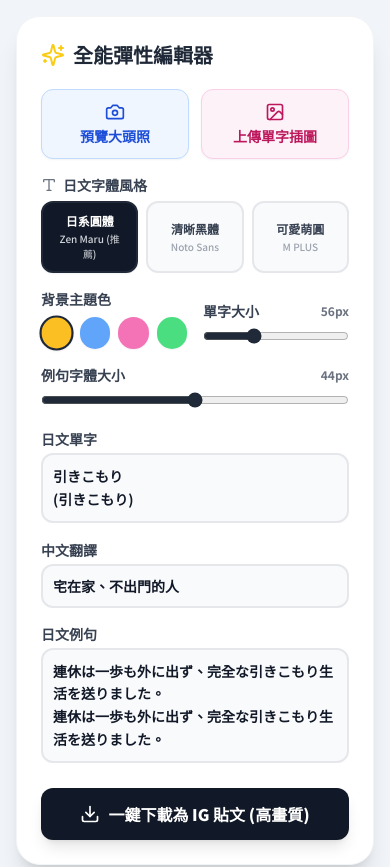
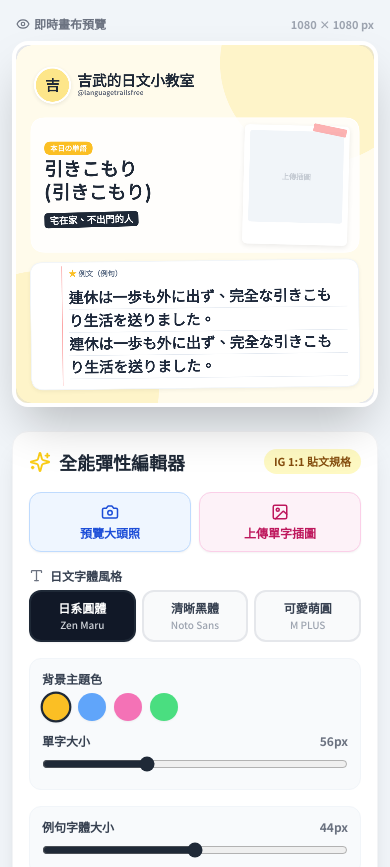
Before and after one commit to chankeye/ig-card-generator, a React (Vite) app: page / in a window 390 px wide. Shown: the top 867 px of the page. Built offline with nearby package versions, Linux system fonts and the light colour scheme; a web font is replaced by a local one.

Commit message:
Fix mobile responsive UI layout and preview scaling

```diff
--- a/src/App.tsx
+++ b/src/App.tsx
@@ -1,5 +1,5 @@
 import React, { useRef, useState, useEffect } from 'react';
-import { Camera, Download, Image as ImageIcon, Sparkles, Type } from 'lucide-react';
+import { Camera, Download, Image as ImageIcon, Sparkles, Type, Eye } from 'lucide-react';
 
 export default function App() {
   const [word, setWord] = useState('引きこもり\n(引きこもり)');
@@ -194,7 +194,7 @@ export default function App() {
     // 相片內部區域
     const photoPad = Math.round(polaroidW * 0.055);
     const photoW = polaroidW - photoPad * 2;
-    const photoH = polaroidH - photoPad * 2 - Math.round(polaroidH * 0.14); // 底部保留拍立得經典白邊
+    const photoH = polaroidH - photoPad * 2 - Math.round(polaroidH * 0.14); // 底部保留拍立得白邊
     const photoX = polaroidX + photoPad;
     const photoY = polaroidY + photoPad;
 
@@ -217,7 +217,7 @@ export default function App() {
       ctx.textAlign = 'left'; ctx.globalAlpha = 1;
     }
 
-    // 紙膠帶裝飾（固定在拍立得右上角內側，不會超出主卡片）
+    // 紙膠帶裝飾
     const tapeW = Math.round(polaroidW * 0.32);
     const tapeH = 24;
     ctx.fillStyle = colors.tape; ctx.globalAlpha = 0.85; ctx.save();
@@ -226,7 +226,7 @@ export default function App() {
 
     ctx.restore(); // 恢復拍立得旋轉
 
-    // 7. 左側單字與翻譯排版（動態寬度與垂直居中）
+    // 7. 左側單字與翻譯排版
     const maxWordW = polaroidX - 110;
     ctx.font = `900 ${wordFontSize}px ${font}`;
     const wordLines: string[] = [];
@@ -281,7 +281,7 @@ export default function App() {
     drawRoundedRect(ctx, 45, noteY, S - 90, noteH, 38); ctx.fill(); ctx.shadowColor = 'transparent';
     ctx.strokeStyle = '#f1f5f9'; ctx.lineWidth = 2.5; drawRoundedRect(ctx, 45, noteY, S - 90, noteH, 38); ctx.stroke();
 
-    // 筆記本紅色左側邊界線
+    // 筆記本紅色邊界線
     ctx.strokeStyle = '#fca5a5'; ctx.lineWidth = 2; ctx.beginPath();
     ctx.moveTo(140, noteY + 12); ctx.lineTo(140, noteY + noteH - 12); ctx.stroke();
 
@@ -289,15 +289,13 @@ export default function App() {
     ctx.fillStyle = '#FBBF24'; ctx.font = `900 24px ${font}`; ctx.textBaseline = 'top'; ctx.fillText('★', 160, noteY + 22);
     ctx.fillStyle = '#64748b'; ctx.font = `900 22px ${font}`; ctx.fillText('例文（例句）', 190, noteY + 24);
 
-    // 繪製橫線與文字（透過 middle 對齊，確保文字平穩居中於筆記橫線上）
+    // 繪製橫線與文字
     ctx.font = `700 ${sentenceFontSize}px ${font}`;
     wrappedLines.forEach((line, i) => {
       const ly = noteY + noteTopPad + i * lineH;
-      // 筆記藍灰橫線
       ctx.strokeStyle = '#e2e8f0'; ctx.lineWidth = 1.5; ctx.beginPath();
       ctx.moveTo(160, ly + lineH); ctx.lineTo(S - 80, ly + lineH); ctx.stroke();
 
-      // 文字垂直居中對齊於橫線上方
       ctx.fillStyle = '#1e293b';
       ctx.textBaseline = 'middle';
       ctx.fillText(line, 160, ly + lineH / 2);
@@ -318,38 +316,44 @@ export default function App() {
   };
 
   return (
-    <div className="min-h-screen bg-slate-100 flex flex-col lg:flex-row p-4 md:p-8 gap-6 justify-center items-center font-sans">
+    <div className="min-h-screen bg-slate-100 text-slate-800 py-4 px-3 sm:p-6 lg:p-8 flex justify-center items-start overflow-x-hidden font-sans">
+      <div className="w-full max-w-6xl flex flex-col lg:flex-row gap-6 items-center lg:items-start justify-center">
 
-      {/* 左側：控制面板 */}
-      <div className="w-full max-w-md bg-white p-6 rounded-3xl shadow-xl flex flex-col gap-4 border border-gray-100">
-        <h2 className="text-xl font-black text-gray-800 flex items-center gap-2 mb-1">
-          <Sparkles className="text-yellow-400" />
+        {/* 控制面板：手機版在下方或上方皆自適應滿版 */}
+        <div className="w-full max-w-lg bg-white p-4 sm:p-6 rounded-2xl sm:rounded-3xl shadow-xl flex flex-col gap-4 border border-gray-100 order-2 lg:order-1">
+          <div className="flex items-center justify-between">
+            <h1 className="text-lg sm:text-xl font-black text-gray-800 flex items-center gap-2">
+              <Sparkles className="text-yellow-400" size={22} />
               全能彈性編輯器
-        </h2>
+            </h1>
+            <span className="text-[11px] font-bold px-2.5 py-1 bg-yellow-100 text-yellow-800 rounded-full">
+              IG 1:1 貼文規格
+            </span>
+          </div>
 
           {/* 上傳按鈕區 */}
-        <div className="grid grid-cols-2 gap-3">
-          <label className="cursor-pointer bg-blue-50 hover:bg-blue-100 border border-blue-200 text-blue-700 rounded-xl p-3 flex flex-col items-center justify-center gap-1 transition-colors shadow-sm text-center">
-            <Camera size={20} />
-            <span className="text-sm font-bold">預覽大頭照</span>
+          <div className="grid grid-cols-2 gap-2 sm:gap-3">
+            <label className="cursor-pointer bg-blue-50 hover:bg-blue-100 active:scale-95 border border-blue-200 text-blue-700 rounded-xl p-2.5 sm:p-3 flex flex-col items-center justify-center gap-1 transition-all shadow-sm text-center">
+              <Camera size={18} />
+              <span className="text-xs sm:text-sm font-bold">預覽大頭照</span>
               <input type="file" accept="image/*" onChange={(e) => handleImageUpload(e, setAvatarImage)} className="hidden" />
             </label>
-          <label className="cursor-pointer bg-pink-50 hover:bg-pink-100 border border-pink-200 text-pink-700 rounded-xl p-3 flex flex-col items-center justify-center gap-1 transition-colors shadow-sm text-center">
-            <ImageIcon size={20} />
-            <span className="text-sm font-bold">上傳單字插圖</span>
+            <label className="cursor-pointer bg-pink-50 hover:bg-pink-100 active:scale-95 border border-pink-200 text-pink-700 rounded-xl p-2.5 sm:p-3 flex flex-col items-center justify-center gap-1 transition-all shadow-sm text-center">
+              <ImageIcon size={18} />
+              <span className="text-xs sm:text-sm font-bold">上傳單字插圖</span>
               <input type="file" accept="image/*" onChange={(e) => handleImageUpload(e, setIllustrationImage)} className="hidden" />
             </label>
           </div>
 
           {/* 字體風格選擇 */}
           <div>
-          <label className="block text-sm font-bold text-gray-700 mb-1.5 flex items-center gap-1.5">
-            <Type size={16} className="text-gray-500" />
+            <label className="block text-xs sm:text-sm font-bold text-gray-700 mb-1.5 flex items-center gap-1.5">
+              <Type size={15} className="text-gray-500" />
               日文字體風格
             </label>
-          <div className="grid grid-cols-3 gap-2">
+            <div className="grid grid-cols-3 gap-1.5 sm:gap-2">
               {[
-              { id: 'zen', name: '日系圓體', desc: 'Zen Maru (推薦)' },
+                { id: 'zen', name: '日系圓體', desc: 'Zen Maru' },
                 { id: 'noto', name: '清晰黑體', desc: 'Noto Sans' },
                 { id: 'mplus', name: '可愛萌圓', desc: 'M PLUS' },
               ].map(f => (
@@ -357,38 +361,39 @@ export default function App() {
                   key={f.id}
                   type="button"
                   onClick={() => setFontChoice(f.id as any)}
-                className={`p-2.5 rounded-xl border-2 text-center transition-all ${
+                  className={`p-2 rounded-xl border-2 text-center transition-all ${
                     fontChoice === f.id
                       ? 'border-gray-800 bg-gray-900 text-white shadow-sm'
                       : 'border-gray-200 bg-gray-50 text-gray-700 hover:border-gray-300'
                   }`}
                 >
-                <div className="text-xs font-bold">{f.name}</div>
+                  <div className="text-xs font-bold leading-tight">{f.name}</div>
                   <div className={`text-[10px] mt-0.5 ${fontChoice === f.id ? 'text-gray-300' : 'text-gray-400'}`}>{f.desc}</div>
                 </button>
               ))}
             </div>
           </div>
 
-        {/* 顏色與字體大小 */}
-        <div className="grid grid-cols-2 gap-4 items-end">
+          {/* 顏色與單字字體大小 */}
+          <div className="grid grid-cols-1 sm:grid-cols-2 gap-3 sm:gap-4 items-end bg-slate-50 p-3 rounded-xl border border-slate-100">
             <div>
-            <label className="block text-sm font-bold text-gray-700 mb-2">背景主題色</label>
+              <label className="block text-xs sm:text-sm font-bold text-gray-700 mb-1.5">背景主題色</label>
               <div className="flex gap-2">
                 {Object.keys(themeColors).map(color => (
                   <button
                     key={color}
                     type="button"
                     onClick={() => setThemeColor(color)}
-                  className={`w-8 h-8 rounded-full shadow-sm transition-all border-2 ${themeColor === color ? 'border-gray-800 scale-110' : 'border-transparent'}`}
+                    className={`w-7 h-7 sm:w-8 sm:h-8 rounded-full shadow-sm transition-all border-2 ${themeColor === color ? 'border-gray-800 scale-110' : 'border-transparent'}`}
                     style={{ backgroundColor: themeColors[color].primary }}
+                    aria-label={`選擇 ${color} 主題色`}
                   />
                 ))}
               </div>
             </div>
             <div>
               <div className="flex justify-between items-center mb-1">
-              <label className="text-sm font-bold text-gray-700">單字大小</label>
+                <label className="text-xs sm:text-sm font-bold text-gray-700">單字大小</label>
                 <span className="text-xs text-gray-500 font-bold">{wordFontSize}px</span>
               </div>
               <input type="range" min="36" max="96" value={wordFontSize} onChange={e => setWordFontSize(Number(e.target.value))} className="w-full accent-gray-800" />
@@ -396,53 +401,61 @@ export default function App() {
           </div>
 
           {/* 例句大小 */}
-        <div>
+          <div className="bg-slate-50 p-3 rounded-xl border border-slate-100">
             <div className="flex justify-between items-center mb-1">
-            <label className="text-sm font-bold text-gray-700">例句字體大小</label>
+              <label className="text-xs sm:text-sm font-bold text-gray-700">例句字體大小</label>
               <span className="text-xs text-gray-500 font-bold">{sentenceFontSize}px</span>
             </div>
             <input type="range" min="24" max="64" value={sentenceFontSize} onChange={e => setSentenceFontSize(Number(e.target.value))} className="w-full accent-gray-800" />
           </div>
 
           {/* 文字輸入 */}
-        <div className="grid grid-cols-2 gap-3">
-          <div className="col-span-2 md:col-span-1">
-            <label className="block text-sm font-bold text-gray-700 mb-1">日文單字</label>
+          <div className="grid grid-cols-1 sm:grid-cols-2 gap-3">
+            <div>
+              <label className="block text-xs sm:text-sm font-bold text-gray-700 mb-1">日文單字</label>
               <textarea value={word} onChange={e => setWord(e.target.value)} rows={2} className="w-full bg-gray-50 border-2 border-gray-200 rounded-xl p-2.5 font-bold focus:border-blue-400 focus:bg-white outline-none resize-none leading-relaxed transition-colors text-sm" />
             </div>
-          <div className="col-span-2 md:col-span-1">
-            <label className="block text-sm font-bold text-gray-700 mb-1">中文翻譯</label>
+            <div>
+              <label className="block text-xs sm:text-sm font-bold text-gray-700 mb-1">中文翻譯</label>
               <input type="text" value={translation} onChange={e => setTranslation(e.target.value)} className="w-full bg-gray-50 border-2 border-gray-200 rounded-xl p-2.5 font-bold focus:border-blue-400 focus:bg-white outline-none transition-colors text-sm" />
             </div>
           </div>
 
           <div>
-          <label className="block text-sm font-bold text-gray-700 mb-1">日文例句</label>
-          <textarea value={sentenceJP} onChange={e => setSentenceJP(e.target.value)} rows={4} className="w-full bg-gray-50 border-2 border-gray-200 rounded-xl p-2.5 font-bold focus:border-blue-400 focus:bg-white outline-none resize-none leading-relaxed transition-colors text-sm" />
+            <label className="block text-xs sm:text-sm font-bold text-gray-700 mb-1">日文例句</label>
+            <textarea value={sentenceJP} onChange={e => setSentenceJP(e.target.value)} rows={3} className="w-full bg-gray-50 border-2 border-gray-200 rounded-xl p-2.5 font-bold focus:border-blue-400 focus:bg-white outline-none resize-none leading-relaxed transition-colors text-sm" />
           </div>
 
           <button
             type="button"
             onClick={handleDownload}
-          className="w-full mt-1 bg-gray-900 hover:bg-black text-white rounded-xl p-3.5 font-black flex items-center justify-center gap-2 transition-colors shadow-lg hover:shadow-xl transform hover:-translate-y-0.5"
+            className="w-full mt-1 bg-gray-900 hover:bg-black active:scale-[0.98] text-white rounded-xl p-3 sm:p-3.5 font-black flex items-center justify-center gap-2 transition-all shadow-lg hover:shadow-xl"
           >
-          <Download size={20} />
-          一鍵下載為 IG 貼文 (高畫質)
+            <Download size={19} />
+            一鍵下載為 IG 貼文 (1080x1080)
           </button>
         </div>
 
-      {/* 右側：絕對 100% 同步的 Canvas 預覽區 */}
-      <div className="flex flex-col items-center">
-        <div className="relative w-[360px] h-[360px] sm:w-[460px] sm:h-[460px] lg:w-[520px] lg:h-[520px] bg-gray-100 rounded-[2rem] overflow-hidden shadow-2xl border-[6px] border-white">
+        {/* 右側（手機版在上方）：自適應縮放 Canvas 預覽區 */}
+        <div className="w-full max-w-lg flex flex-col items-center gap-2 order-1 lg:order-2">
+          <div className="w-full flex items-center justify-between px-1">
+            <span className="text-xs font-bold text-gray-500 flex items-center gap-1">
+              <Eye size={14} /> 即時畫布預覽
+            </span>
+            <span className="text-[11px] font-semibold text-gray-400">1080 × 1080 px</span>
+          </div>
+
+          <div className="w-full aspect-square bg-gray-200 rounded-2xl sm:rounded-[2rem] overflow-hidden shadow-2xl border-4 sm:border-[6px] border-white relative flex items-center justify-center">
             <canvas
               ref={canvasRef}
               width={1080}
               height={1080}
-            className="w-full h-full object-contain"
+              className="w-full h-full object-contain block"
             />
           </div>
         </div>
 
       </div>
+    </div>
   );
 }
```
Lines whose indentation alone changed are shown as unchanged.
